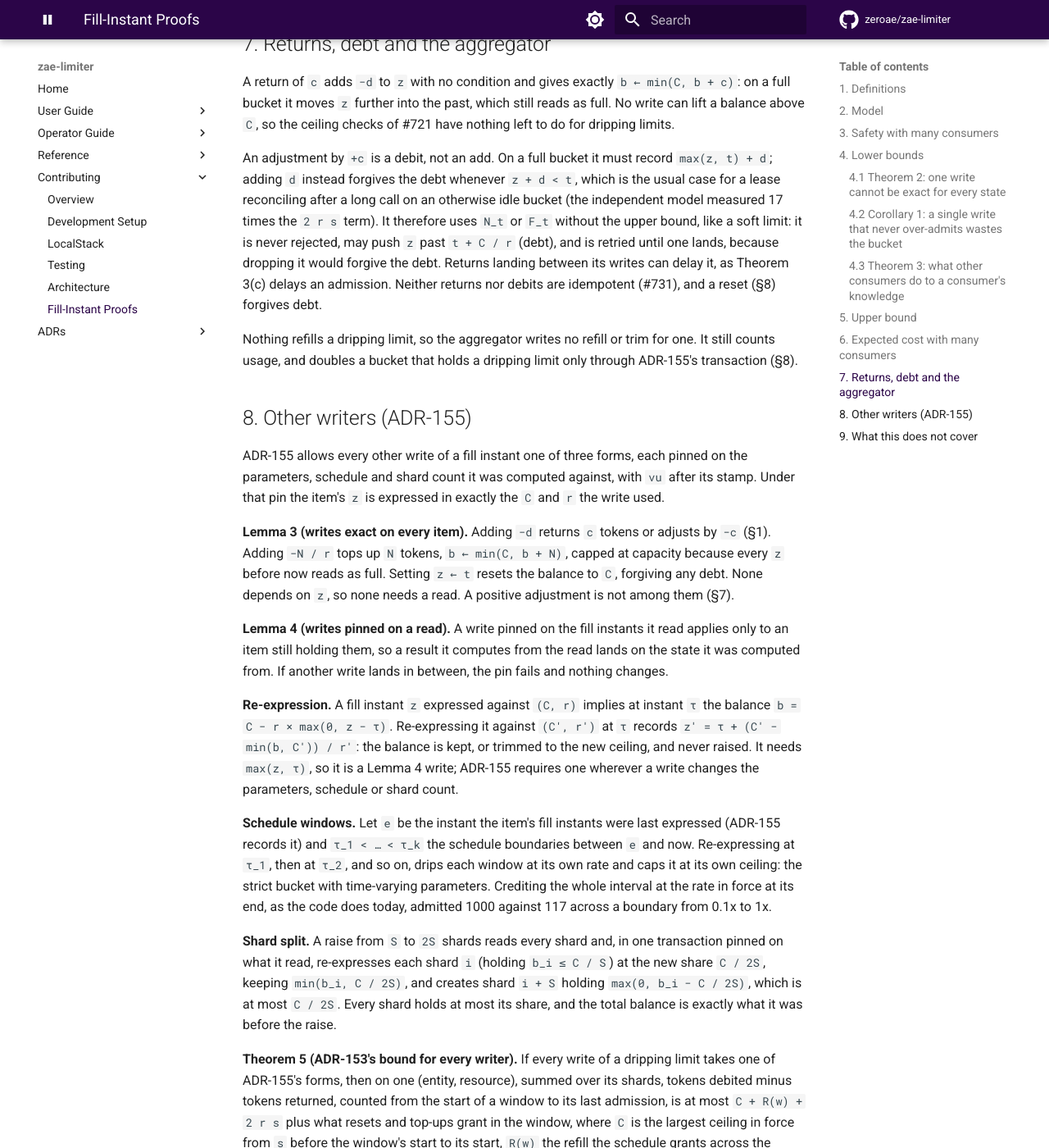
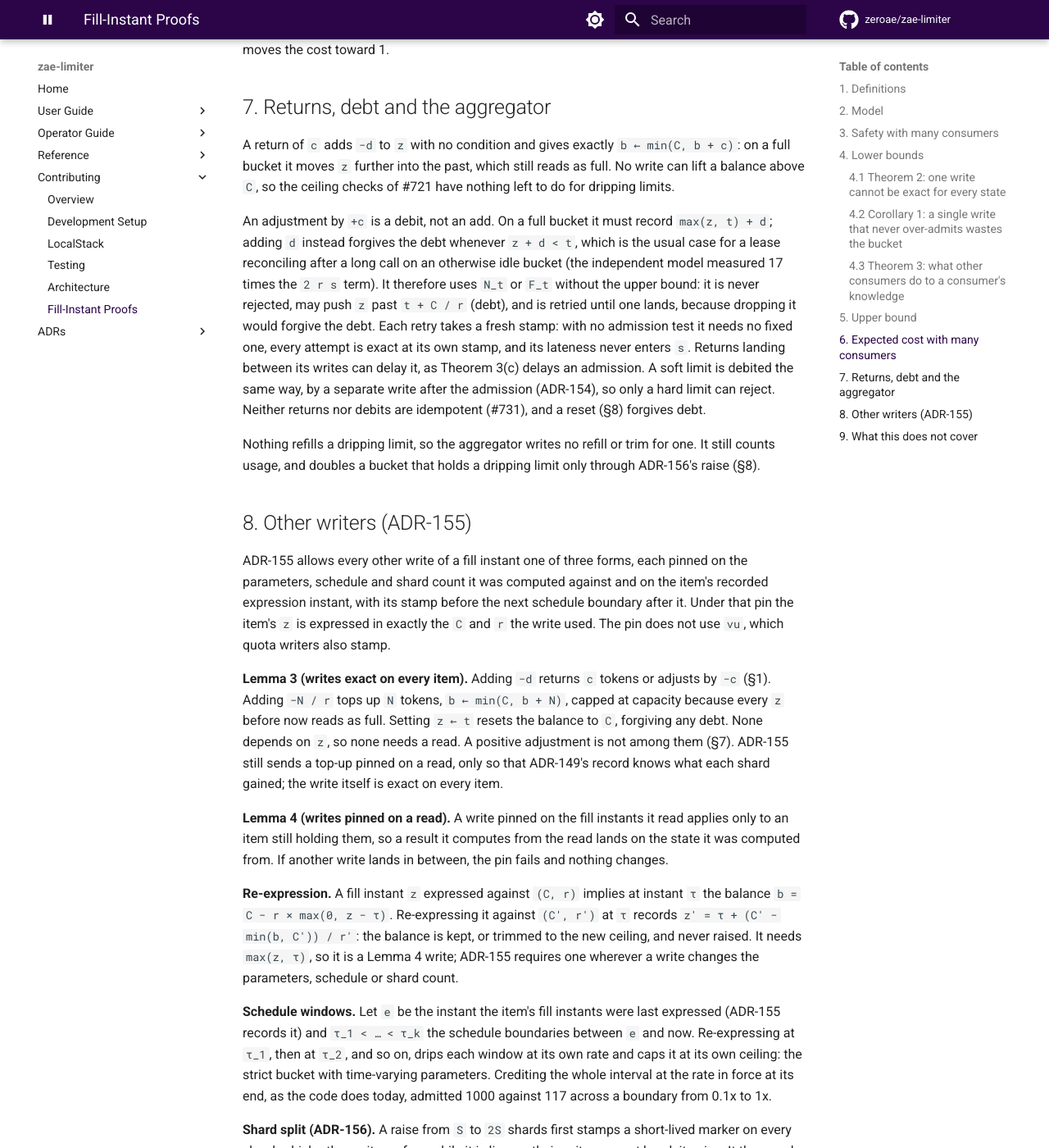
Before and after one commit to zeroae/zae-limiter, an MkDocs documentation site: the page built from docs/contributing/fill-instant-proofs.md, in a window 1280 px wide and 1400 px high, scrolled down 7659 px. Shown: the whole window at 82% size. Built offline with MkDocs 1.6.1 and Material for MkDocs 9.7.7, drawn with Linux system fonts in a browser that asks for light colours; comment, search, counter and statistics services are not loaded; the version menu is left out; some of the changed text lies outside the part shown.

Commit message:
📝 docs(contributing): carry ADR-156 and the pin changes into the proofs
Pins use the recorded expression instant instead of vu; a debit takes a
fresh stamp on each retry, so only an admission's retries enter s; soft
limits are debited after admission; a top-up's read only feeds ADR-149's
record; the shard split stamps a raise marker first, creates missing
shards empty and leaves wcu out of the bound; Theorem 5 counts the empty
shard.

Refs #808

Co-Authored-By: Claude Opus 5.5 <noreply@anthropic.com>

```diff
--- a/docs/contributing/fill-instant-proofs.md
+++ b/docs/contributing/fill-instant-proofs.md
@@ -1,17 +1,18 @@
 # Fill-instant fast path: proofs for many consumers
 
 **Status:** Draft, companion to [ADR-153](../adr/153-admission-contract-for-dripping-limits.md),
-[ADR-154](../adr/154-fill-instant-fast-path.md) and [ADR-155](../adr/155-fill-instant-writers.md)
+[ADR-154](../adr/154-fill-instant-fast-path.md), [ADR-155](../adr/155-fill-instant-writers.md)
+and [ADR-156](../adr/156-dripping-shard-raises.md)
 **Date:** 2026-11-07
 
 !!! note "A proposed design"
-    This page proves properties of the design ADR-154 and ADR-155 propose for v0.18.0. Until
-    that ships, the fast path still stores `tk` and `rf`, and #808 still applies.
+    This page proves properties of the design ADR-154, ADR-155 and ADR-156 propose for v0.18.0.
+    Until that ships, the fast path still stores `tk` and `rf`, and #808 still applies.
 
 ADR-153 makes the strict token bucket the admission contract for dripping limits. ADR-154
-changes how a dripping limit is stored and written so the fast path can meet it, and ADR-155
-holds every other writer to exact steps. This document proves the claims the three ADRs rest
-on, for any number of consumers sharing a bucket:
+changes how a dripping limit is stored and written so the fast path can meet it, ADR-155 holds
+every other writer to exact steps, and ADR-156 governs shard raises. This document proves the
+claims those ADRs rest on, for any number of consumers sharing a bucket:
 
 - **§3 Safety.** The two writes never break the contract, whatever the interleaving, beyond a
   bound set by clocks and time in flight.
@@ -99,8 +100,11 @@ ADR-154 stores `z` directly and uses these writes, each with the request's stamp
 | Top up `N` (ADR-155) | none | `z ← z − N / r` |
 | Reset (ADR-155) | none | `z ← t` |
 
-Every write is also pinned on the parameters, schedule and shard count it was computed against,
-with `vu` after its stamp (ADR-155), so `C` and `r` above are the ones `z` is expressed in.
+Every write is also pinned on the parameters, schedule and shard count it was computed against
+and on the item's recorded expression instant, with its stamp before the next schedule boundary
+after that instant (ADR-155), so `C` and `r` above are the ones `z` is expressed in. A soft
+limit takes no part in the admission write; it is debited afterwards like a positive
+adjustment (ADR-154).
 
 **Lemma 1 (exactness).** For `c ≤ C`, on an admissible item (`z ≤ t + (C − c) / r`) exactly
 one of `N_t`, `F_t` applies, and it records `max(z, t) + d`. On any other item both fail.
@@ -119,8 +123,9 @@ changes to them.
 ## 3. Safety with many consumers
 
 **Theorem 1.** For write `i`, let `o_i = t_i − T_i`: its stamp minus the instant it lands
-(clock offset plus time in flight, usually negative; a retry keeps its request's stamp, so this
-includes the time spent retrying). Let `s = max |o_i|`. Then over any real
+(clock offset plus time in flight, usually negative; an admission's retries keep its stamp, so
+this includes their time, while a debit takes a fresh stamp on each retry). Let
+`s = max |o_i|`. Then over any real
 time window of length `w`, tokens debited (admissions and positive adjustments) minus tokens
 returned, counted from the window's start to its last admission, is at most
 `C + r × w + 2 r × s`, plus what resets and top-ups grant in the window. This is ADR-153's
@@ -299,26 +304,33 @@ balance above `C`, so the ceiling checks of #721 have nothing left to do for dri
 An adjustment by `+c` is a debit, not an add. On a full bucket it must record `max(z, t) + d`;
 adding `d` instead forgives the debt whenever `z + d < t`, which is the usual case for a lease
 reconciling after a long call on an otherwise idle bucket (the independent model measured 17
-times the `2 r s` term). It therefore uses `N_t` or `F_t` without the upper bound, like a soft
-limit: it is never rejected, may push `z` past `t + C / r` (debt), and is retried until one
-lands, because dropping it would forgive the debt. Returns landing between its writes can delay
-it, as Theorem 3(c) delays an admission. Neither returns nor debits are idempotent (#731), and
-a reset (§8) forgives debt.
+times the `2 r s` term). It therefore uses `N_t` or `F_t` without the upper bound: it is never
+rejected, may push `z` past `t + C / r` (debt), and is retried until one lands, because
+dropping it would forgive the debt. Each retry takes a fresh stamp: with no admission test it
+needs no fixed one, every attempt is exact at its own stamp, and its lateness never enters `s`.
+Returns landing between its writes can delay it, as Theorem 3(c) delays an admission. A soft
+limit is debited the same way, by a separate write after the admission (ADR-154), so only a
+hard limit can reject. Neither returns nor debits are idempotent (#731), and a reset (§8)
+forgives debt.
 
 Nothing refills a dripping limit, so the aggregator writes no refill or trim for one. It still
-counts usage, and doubles a bucket that holds a dripping limit only through ADR-155's
-transaction (§8).
+counts usage, and doubles a bucket that holds a dripping limit only through ADR-156's raise
+(§8).
 
 ## 8. Other writers (ADR-155)
 
 ADR-155 allows every other write of a fill instant one of three forms, each pinned on the
-parameters, schedule and shard count it was computed against, with `vu` after its stamp. Under
-that pin the item's `z` is expressed in exactly the `C` and `r` the write used.
+parameters, schedule and shard count it was computed against and on the item's recorded
+expression instant, with its stamp before the next schedule boundary after it. Under that pin
+the item's `z` is expressed in exactly the `C` and `r` the write used. The pin does not use
+`vu`, which quota writers also stamp.
 
 **Lemma 3 (writes exact on every item).** Adding `−d` returns `c` tokens or adjusts by `−c`
 (§1). Adding `−N / r` tops up `N` tokens, `b ← min(C, b + N)`, capped at capacity because every
 `z` before now reads as full. Setting `z ← t` resets the balance to `C`, forgiving any debt.
-None depends on `z`, so none needs a read. A positive adjustment is not among them (§7).
+None depends on `z`, so none needs a read. A positive adjustment is not among them (§7). ADR-155
+still sends a top-up pinned on a read, only so that ADR-149's record knows what each shard
+gained; the write itself is exact on every item.
 
 **Lemma 4 (writes pinned on a read).** A write pinned on the fill instants it read applies only
 to an item still holding them, so a result it computes from the read lands on the state it was
@@ -337,11 +349,15 @@ at its own ceiling: the strict bucket with time-varying parameters. Crediting th
 interval at the rate in force at its end, as the code does today, admitted 1000 against 117
 across a boundary from 0.1x to 1x.
 
-**Shard split.** A raise from `S` to `2S` shards reads every shard and, in one transaction
-pinned on what it read, re-expresses each shard `i` (holding `b_i ≤ C / S`) at the new share
-`C / 2S`, keeping `min(b_i, C / 2S)`, and creates shard `i + S` holding
-`max(0, b_i − C / 2S)`, which is at most `C / 2S`. Every shard holds at most its share, and the
-total balance is exactly what it was before the raise.
+**Shard split (ADR-156).** A raise from `S` to `2S` shards first stamps a short-lived marker on
+every shard, which other writes refuse while it is live, so their writes cannot break its pins.
+It then reads every shard and, in one transaction pinned on what it read, re-expresses each
+shard `i` (holding `b_i ≤ C / S`) at the new share `C / 2S`, keeping `min(b_i, C / 2S)`, and
+creates shard `i + S` holding `max(0, b_i − C / 2S)`, which is at most `C / 2S`. Every shard
+holds at most its share, and the total balance is exactly what it was before the raise. A shard
+missing while others of its bucket exist is created empty, which adds nothing. The reserved
+`wcu` budget is not under ADR-153's bound: each partition has its own, so a new shard's starts
+full.
 
 **Theorem 5 (ADR-153's bound for every writer).** If every write of a dripping limit takes one
 of ADR-155's forms, then on one (entity, resource), summed over its shards, tokens debited minus
```
Also changed, not shown: other parts of docs/contributing/fill-instant-proofs.md (+2 -2 lines).
